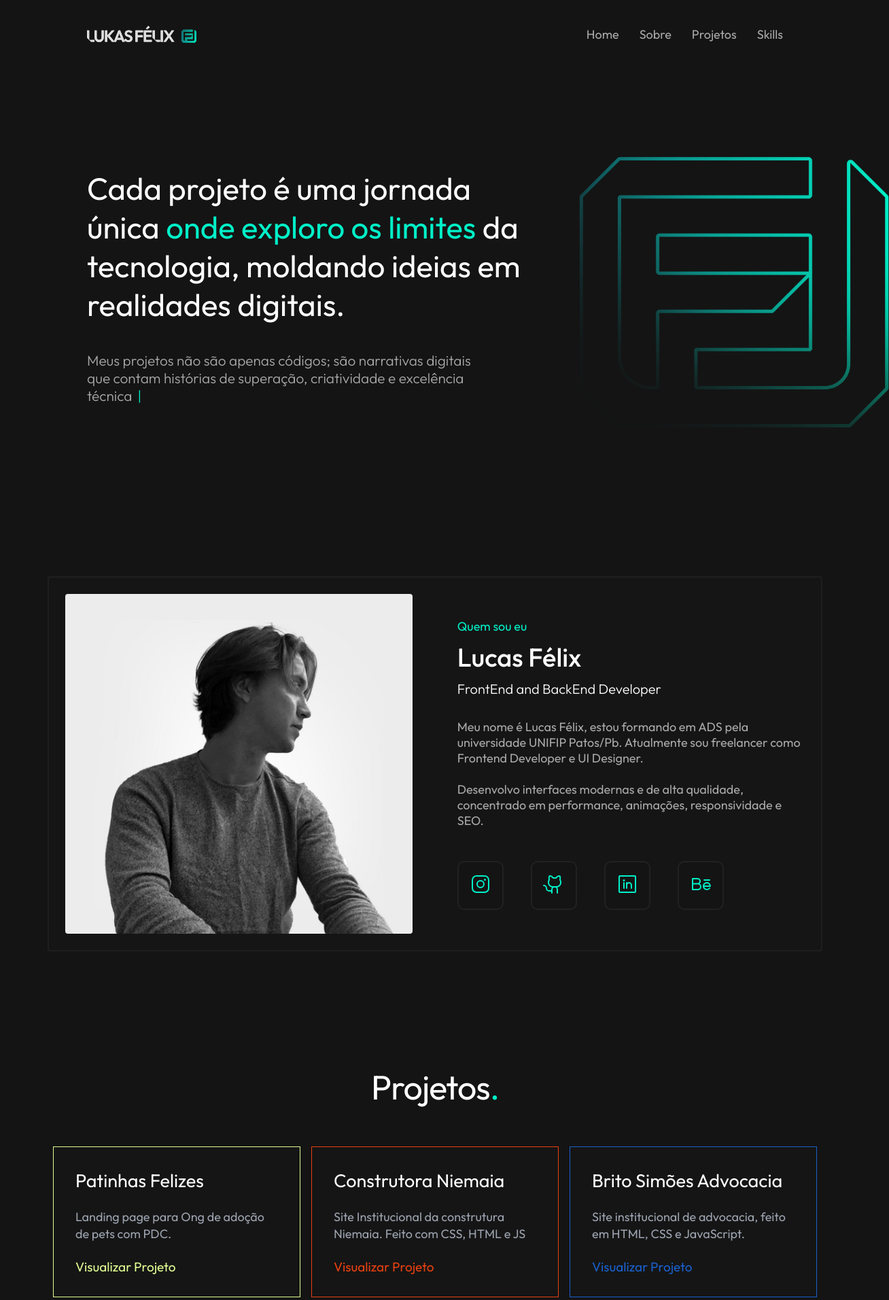
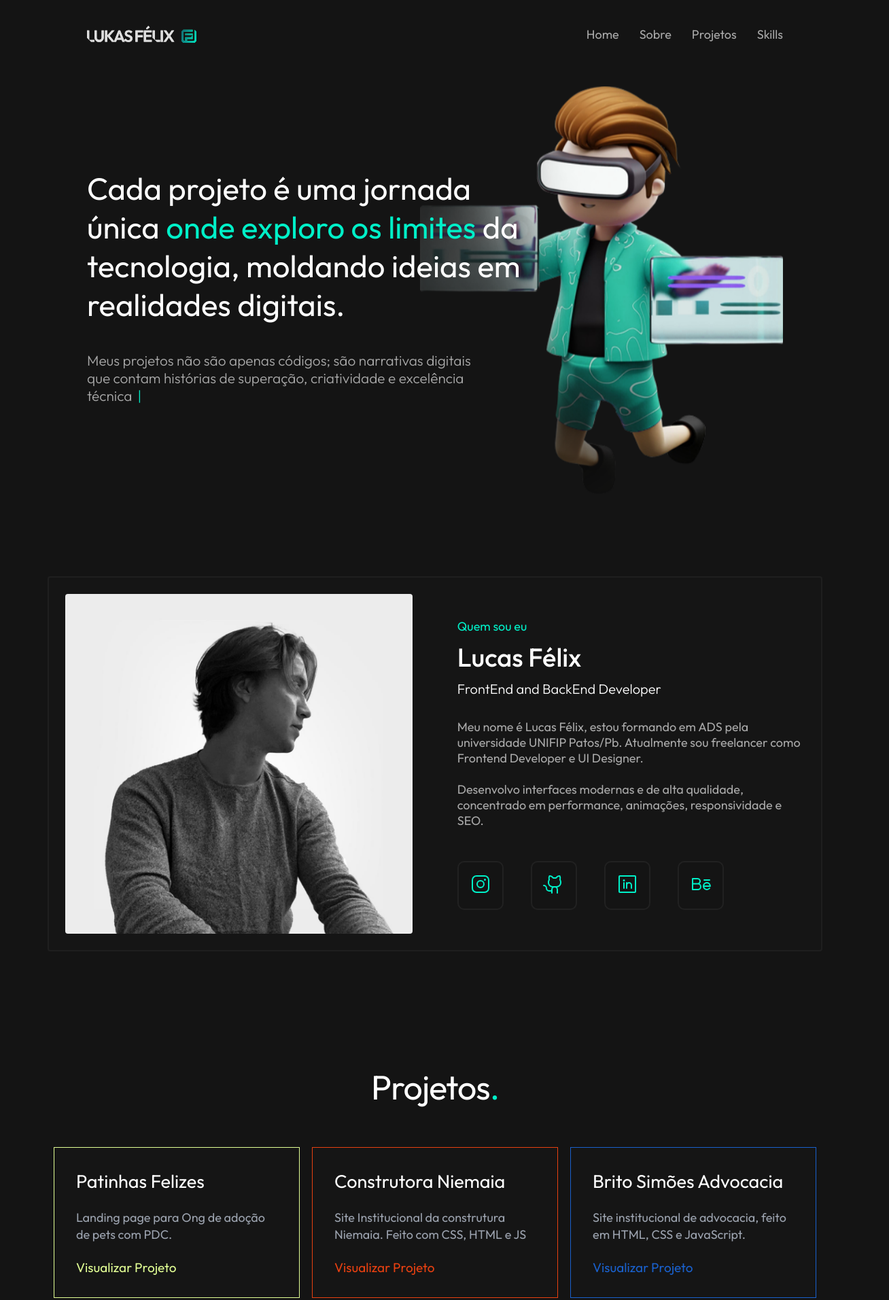
Before and after one commit to lucasfelixdev/myportfoil, a plain HTML site: page index.html in a window 1280 px wide. Shown: the top 1913 px of the page at 68% size, 1308 px wide, since content can reach past the window. Drawn offline with nearby package versions, Linux system fonts and the light colour scheme.

Commit message:
Update icon

```diff
--- a/index.html
+++ b/index.html
@@ -46,7 +46,7 @@
                         <p class="paragrafo">Meus projetos não são apenas códigos; são narrativas digitais que contam histórias de superação, criatividade e excelência técnica</p>
                     </div>
                     <div class="logoStroke">
-                        <img src="./img/gredient-logo.png" alt="LogoTraçado">
+                        <img src="./img/header-icon3D.png" alt="LogoTraçado">
                     </div>
                 </div>
             </div>
--- a/script/responsive.js
+++ b/script/responsive.js
@@ -1,4 +1,4 @@
-document.oncontextmenu = document.body.oncontextmenu = function() {return false;}
+// document.oncontextmenu = document.body.oncontextmenu = function() {return false;}
 
 let show = true;
 const menuSection = document.querySelector(".container__responsividade");
--- a/style/estilo.css
+++ b/style/estilo.css
@@ -144,7 +144,7 @@ main{
 
 .container__home{
     display: flex;
-
+    position: relative;
     align-items: center;
     min-height: calc(100vh + 100px - 14rem);
     /* padding: 250px 0px; */
@@ -197,14 +197,25 @@ main{
 
 .logoStroke {
     position: absolute;
-    right: -28px;
-    top: 48%;
-    transform: translate(0%, -38%);
+    right: 0;
+    animation: float 5s ease-in-out infinite;
+    /* top: 48%; */
+    /* transform: translate(0%, -38%); */
+
 }
 .logoStroke img{
-    height: 400px;
+    height: 600px;
 }
 
+
+@keyframes float {
+    0%, 100% {
+      transform: translateY(0);
+    }
+    50% {
+      transform: translateY(-40px);
+    }
+  }
 /* ------------ ABOUT ME ------------ */
 #s-about{
     margin: 0 auto;
@@ -321,19 +332,24 @@ main{
     position: relative;
     height: auto;
     padding: 32px;
-    margin: 8px;
+    margin: 9px;
     flex-basis: calc(33% - 20px);
     flex-grow: 1;
     border: 1px solid #111;
     transition: 1s all ease;
     background-color: #151515;
-    height: auto;
+    top: 0;
     visibility: hidden;
 }
 
 /* .card-top{
     visibility: hidden;
 } */
+
+.ArticleClass:hover{
+    animation:  0.01ms ease;
+    top: -11px;
+}
 
 .ArticleClass  h3{
     font-size: 27px;
@@ -392,12 +408,11 @@ main{
     .logoStroke {
         position: absolute;
         /* left: -3200px; */
-        top: 44%;
-        transform: translate(-170%, -35%);
+
     }
 }
 
-@media (max-width: 1147px) {
+@media (max-width: 1275px) {
 
     .s-home__container-text h1{
         text-shadow:4px -1px 9px rgba(0,0,0,1);
@@ -405,7 +420,7 @@ main{
 }
 
 
-@media (max-width: 980px) {
+@media (max-width: 1229px) {
     .logoStroke{
         display: none;
     }
```
Also changed, not shown: img/header-icon3D.png (added).
